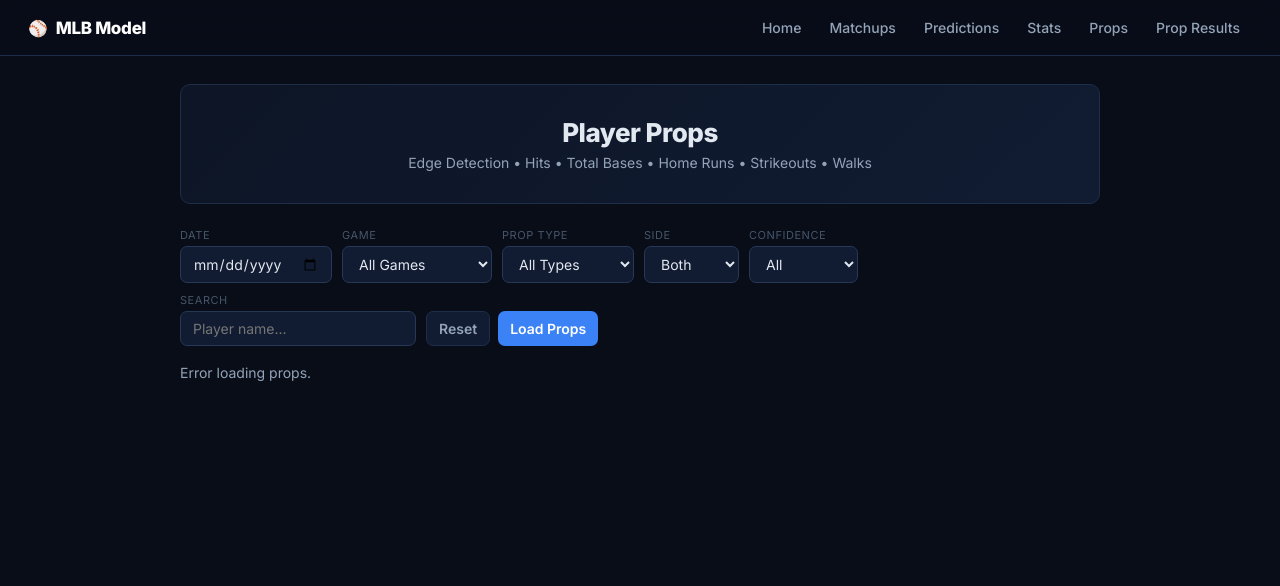
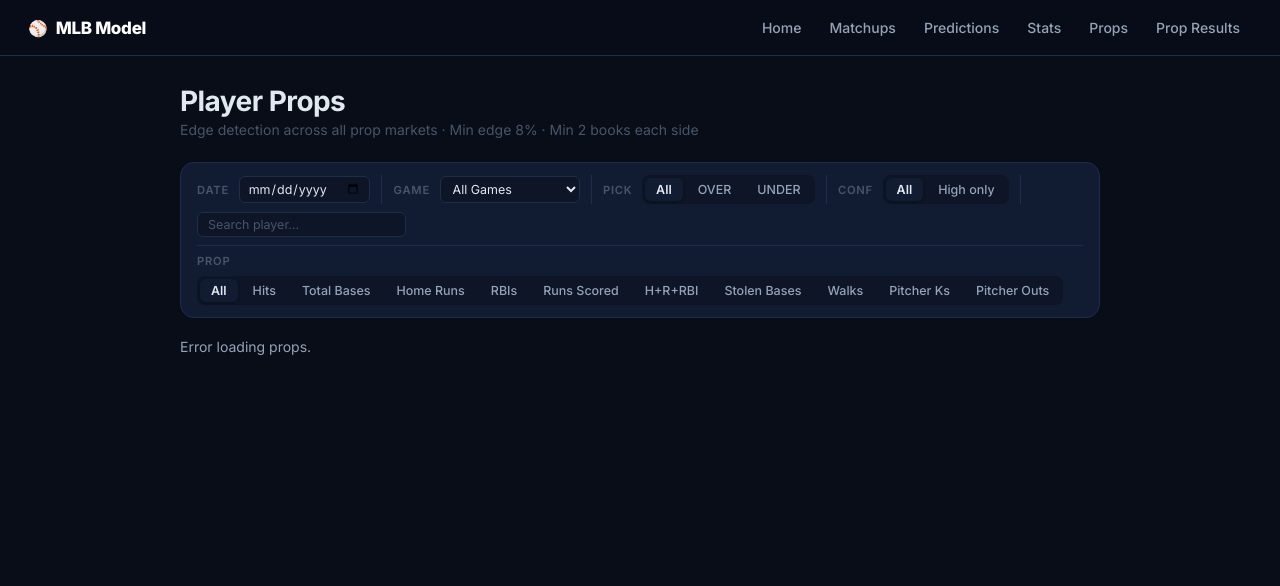
Before and after one commit to leod306/mlb-model, a Flask app: template app/templates/props.html in a window 1280 px wide. Shown: the top 586 px of the page. Run offline with Flask 3, Linux system fonts and the light colour scheme; the template is opened without the code that fills it, so the values that code supplies are empty; some libraries are stand-ins or nearby versions.

Commit message:
Redesign props page filter bar with pill buttons + all new prop types

```diff
--- a/app/templates/props.html
+++ b/app/templates/props.html
@@ -2,73 +2,58 @@
 {% block title %}Player Props{% endblock %}
 
 {% block content %}
-<header>
-  <h1>Player Props</h1>
-  <p>Edge Detection &bull; Hits &bull; Total Bases &bull; Home Runs &bull; Strikeouts &bull; Walks</p>
-</header>
-
-<div style="display:flex; gap:10px; flex-wrap:wrap; align-items:flex-end; margin-bottom:18px;">
-  <div>
-    <label style="font-size:11px;color:var(--text3);text-transform:uppercase;letter-spacing:.05em;display:block;margin-bottom:4px;">Date</label>
-    <input id="prop_date" type="date" value="{{ prop_date }}">
-  </div>
-  <div>
-    <label style="font-size:11px;color:var(--text3);text-transform:uppercase;letter-spacing:.05em;display:block;margin-bottom:4px;">Game</label>
-    <select id="gameFilter" style="min-width:150px;"><option value="">All Games</option></select>
-  </div>
-  <div>
-    <label style="font-size:11px;color:var(--text3);text-transform:uppercase;letter-spacing:.05em;display:block;margin-bottom:4px;">Prop Type</label>
-    <select id="propType">
-      <option value="">All Types</option>
-      <option value="batter_hits">Hits</option>
-      <option value="batter_total_bases">Total Bases</option>
-      <option value="batter_home_runs">Home Runs</option>
-      <option value="batter_rbis">RBIs</option>
-      <option value="batter_runs_scored">Runs Scored</option>
-      <option value="batter_hits_runs_rbis">H+R+RBI</option>
-      <option value="batter_stolen_bases">Stolen Bases</option>
-      <option value="batter_walks">Walks</option>
-      <option value="pitcher_strikeouts">Strikeouts</option>
-      <option value="pitcher_outs">Pitcher Outs</option>
-    </select>
-  </div>
-  <div>
-    <label style="font-size:11px;color:var(--text3);text-transform:uppercase;letter-spacing:.05em;display:block;margin-bottom:4px;">Side</label>
-    <select id="pickFilter">
-      <option value="">Both</option>
-      <option value="OVER">Overs</option>
-      <option value="UNDER">Unders</option>
-    </select>
-  </div>
-  <div>
-    <label style="font-size:11px;color:var(--text3);text-transform:uppercase;letter-spacing:.05em;display:block;margin-bottom:4px;">Confidence</label>
-    <select id="confFilter">
-      <option value="">All</option>
-      <option value="HIGH">High only</option>
-    </select>
-  </div>
-  <div>
-    <label style="font-size:11px;color:var(--text3);text-transform:uppercase;letter-spacing:.05em;display:block;margin-bottom:4px;">Search</label>
-    <input id="playerSearch" type="text" placeholder="Player name..." style="min-width:140px;">
-  </div>
-  <div style="display:flex;gap:8px;">
-    <button onclick="resetFilters()" style="background:var(--bg3);color:var(--text2);border-color:var(--border);">Reset</button>
-    <button onclick="loadProps()" style="background:var(--blue);color:white;border:none;">Load Props</button>
-  </div>
-</div>
-
-<div id="status" style="color:var(--text2);font-size:14px;margin-bottom:12px;">Loading...</div>
-<div id="summary"></div>
-<div id="cards"></div>
 
 <style>
+/* ── Filter bar ── */
+.props-header { margin-bottom: 1.5rem; }
+.props-header h1 { font-size: 1.75rem; font-weight: 700; letter-spacing: -.02em; margin-bottom: .2rem; }
+.props-header p  { color: var(--text3); font-size: .875rem; }
+
+.filter-bar {
+  background: var(--card); border: 1px solid var(--border);
+  border-radius: 14px; padding: .75rem 1rem;
+  margin-bottom: 1.25rem; display: flex; flex-wrap: wrap; gap: .5rem; align-items: center;
+}
+.filter-row { display: flex; flex-wrap: wrap; gap: .5rem; align-items: center; width: 100%; }
+.filter-row + .filter-row { padding-top: .5rem; border-top: 1px solid var(--border); }
+.flabel {
+  font-size: .7rem; font-weight: 600; text-transform: uppercase;
+  letter-spacing: .07em; color: var(--text3); align-self: center; margin-right: .1rem; white-space: nowrap;
+}
+.fdivider { width: 1px; background: var(--border); align-self: stretch; margin: 0 .2rem; }
+.fgroup { display: flex; gap: .25rem; background: var(--bg2); border-radius: 8px; padding: 3px; }
+.fb {
+  padding: 4px 11px; border-radius: 6px; border: none; background: transparent;
+  font-size: .78rem; font-weight: 500; color: var(--text2); cursor: pointer;
+  transition: all .12s; white-space: nowrap;
+}
+.fb:hover { background: var(--border); color: var(--text1); }
+.fb.active { background: var(--bg3); color: var(--text1); font-weight: 600; box-shadow: 0 1px 3px rgba(0,0,0,.25); }
+.fselect {
+  padding: 4px 8px; border-radius: 6px; border: 1px solid var(--border);
+  font-size: .78rem; color: var(--text1); background: var(--bg2); cursor: pointer;
+}
+.fsearch {
+  padding: 4px 10px; border-radius: 6px; border: 1px solid var(--border);
+  font-size: .78rem; color: var(--text1); background: var(--bg2); min-width: 130px;
+}
+.fsearch::placeholder { color: var(--text3); }
+.fdate {
+  padding: 4px 8px; border-radius: 6px; border: 1px solid var(--border);
+  font-size: .78rem; color: var(--text1); background: var(--bg2); cursor: pointer;
+}
+.fcount { font-size: .78rem; color: var(--text3); margin-left: auto; white-space: nowrap; }
+.fcount strong { color: var(--text1); }
+.load-btn {
+  padding: 5px 14px; border-radius: 6px; border: none;
+  background: var(--blue); color: #fff; font-size: .78rem; font-weight: 600; cursor: pointer;
+}
+.load-btn:hover { opacity: .85; }
+
 .prop-card {
-  background: var(--card);
-  border: 1px solid var(--border);
-  border-radius: var(--radius);
-  padding: 16px 18px;
-  margin-bottom: 10px;
-  transition: border-color 0.15s;
+  background: var(--card); border: 1px solid var(--border);
+  border-radius: var(--radius); padding: 16px 18px;
+  margin-bottom: 10px; transition: border-color 0.15s;
 }
 .prop-card:hover { border-color: var(--border2); }
 .prop-card.high-conf { border-color: #065f46; }
@@ -92,28 +77,101 @@
 .conf-fill { height:100%; border-radius:99px; background:linear-gradient(90deg,#3b82f6,#10b981); }
 .no-props { padding:48px; text-align:center; color:var(--text3); font-size:14px; }
 </style>
+
+<div class="props-header">
+  <h1>Player Props</h1>
+  <p>Edge detection across all prop markets · Min edge 8% · Min 2 books each side</p>
+</div>
+
+<div class="filter-bar">
+  <!-- Row 1: Date, Game, Pick, Confidence, Search, Load -->
+  <div class="filter-row">
+    <span class="flabel">Date</span>
+    <input id="prop_date" type="date" class="fdate" value="{{ prop_date }}" onchange="loadProps()">
+    <div class="fdivider"></div>
+    <span class="flabel">Game</span>
+    <select id="gameFilter" class="fselect" style="min-width:140px;"><option value="">All Games</option></select>
+    <div class="fdivider"></div>
+    <span class="flabel">Pick</span>
+    <div class="fgroup" id="pickGroup">
+      <button class="fb active" onclick="setPick('')">All</button>
+      <button class="fb" onclick="setPick('OVER')">OVER</button>
+      <button class="fb" onclick="setPick('UNDER')">UNDER</button>
+    </div>
+    <div class="fdivider"></div>
+    <span class="flabel">Conf</span>
+    <div class="fgroup" id="confGroup">
+      <button class="fb active" onclick="setConf('')">All</button>
+      <button class="fb" onclick="setConf('HIGH')">High only</button>
+    </div>
+    <div class="fdivider"></div>
+    <input id="playerSearch" type="text" class="fsearch" placeholder="Search player…">
+    <span class="fcount" id="propCount"></span>
+  </div>
+  <!-- Row 2: Prop type pills -->
+  <div class="filter-row">
+    <span class="flabel">Prop</span>
+    <div class="fgroup" id="typeGroup" style="flex-wrap:wrap;">
+      <button class="fb active" onclick="setType('')">All</button>
+      <button class="fb" onclick="setType('batter_hits')">Hits</button>
+      <button class="fb" onclick="setType('batter_total_bases')">Total Bases</button>
+      <button class="fb" onclick="setType('batter_home_runs')">Home Runs</button>
+      <button class="fb" onclick="setType('batter_rbis')">RBIs</button>
+      <button class="fb" onclick="setType('batter_runs_scored')">Runs Scored</button>
+      <button class="fb" onclick="setType('batter_hits_runs_rbis')">H+R+RBI</button>
+      <button class="fb" onclick="setType('batter_stolen_bases')">Stolen Bases</button>
+      <button class="fb" onclick="setType('batter_walks')">Walks</button>
+      <button class="fb" onclick="setType('pitcher_strikeouts')">Pitcher Ks</button>
+      <button class="fb" onclick="setType('pitcher_outs')">Pitcher Outs</button>
+    </div>
+  </div>
+</div>
+
+<div id="status" style="color:var(--text2);font-size:14px;margin-bottom:12px;"></div>
+<div id="summary"></div>
+<div id="cards"></div>
+
 {% endblock %}
 
 {% block scripts %}
 <script>
-const TYPE_LABEL={batter_hits:"Hits",batter_total_bases:"Total Bases",batter_home_runs:"Home Runs",batter_rbis:"RBIs",batter_runs_scored:"Runs",batter_hits_runs_rbis:"H+R+RBI",batter_stolen_bases:"Stolen Bases",batter_walks:"Walks",pitcher_strikeouts:"Strikeouts",pitcher_outs:"Pitcher Outs"};
+const TYPE_LABEL={batter_hits:"Hits",batter_total_bases:"Total Bases",batter_home_runs:"Home Runs",batter_rbis:"RBIs",batter_runs_scored:"Runs",batter_hits_runs_rbis:"H+R+RBI",batter_stolen_bases:"Stolen Bases",batter_walks:"Walks",pitcher_strikeouts:"Pitcher Ks",pitcher_outs:"Pitcher Outs"};
 const TYPE_CLS={batter_hits:"badge-hits",batter_total_bases:"badge-tb",batter_home_runs:"badge-hr",batter_rbis:"badge-hits",batter_runs_scored:"badge-hits",batter_hits_runs_rbis:"badge-tb",batter_stolen_bases:"badge-bb",batter_walks:"badge-bb",pitcher_strikeouts:"badge-ks",pitcher_outs:"badge-ks"};
-let allProps=[];
+
+let allProps = [];
+let fType = '', fPick = '', fConf = '', fGame = '';
+
+function setActive(groupEl, btn) {
+  groupEl.querySelectorAll('.fb').forEach(b => b.classList.remove('active'));
+  btn.classList.add('active');
+}
+function setType(v) {
+  fType = v;
+  setActive(document.getElementById('typeGroup'), event.target);
+  renderCards();
+}
+function setPick(v) {
+  fPick = v;
+  setActive(document.getElementById('pickGroup'), event.target);
+  renderCards();
+}
+function setConf(v) {
+  fConf = v;
+  setActive(document.getElementById('confGroup'), event.target);
+  renderCards();
+}
 
 function fmt(x,d=2){if(x==null||isNaN(+x))return"—";return(+x).toFixed(d);}
-function fmtPrice(p){if(p==null)return"—";const n=+p;const cls=n<0?"text-gold":"text-green";return`<span class="${cls}">${n>0?"+":""}${n}</span>`;}
-function fmtEdge(e){if(e==null)return"—";const n=+e;const pct=(n>=0?"+":"")+Math.round(n*1000)/10+"%";const cls=n>=0?"text-green":"text-red";return`<span class="${cls}" style="font-weight:700">${pct}</span>`;}
+function fmtPrice(p){if(p==null)return"—";const n=+p;return`<span class="${n<0?"text-gold":"text-green"}">${n>0?"+":""}${n}</span>`;}
+function fmtEdge(e){if(e==null)return"—";const n=+e;const pct=(n>=0?"+":"")+Math.round(n*1000)/10+"%";return`<span class="${n>=0?"text-green":"text-red"}" style="font-weight:700">${pct}</span>`;}
 
 function cardHTML(p,i){
   const mu=p.home_team&&p.away_team?`${p.away_team} @ ${p.home_team}`:"—";
   const tl=TYPE_LABEL[p.prop_type]||p.prop_type;
   const tc=TYPE_CLS[p.prop_type]||"";
-  const pc=p.pick==="OVER"?"badge-over":"badge-under";
-  const cc=p.confidence==="HIGH"?"badge-high":"badge-med";
   const price=p.pick==="OVER"?p.over_price:p.under_price;
-  const isHigh=p.confidence==="HIGH";
   const projPct=Math.round(Math.min(Math.abs(p.edge||0)/0.20*100,100));
-  return`<div class="prop-card ${isHigh?"high-conf":""}">
+  return`<div class="prop-card ${p.confidence==="HIGH"?"high-conf":""}">
     <div class="prop-header">
       <div>
         <div class="prop-player">${p.player_name||"—"}</div>
@@ -121,8 +179,8 @@ function cardHTML(p,i){
       </div>
       <div class="prop-badges">
         <span class="badge ${tc}">${tl}</span>
-        <span class="badge ${pc}">${p.pick}</span>
-        <span class="badge ${cc}">${p.confidence}</span>
+        <span class="badge ${p.pick==="OVER"?"badge-over":"badge-under"}">${p.pick}</span>
+        <span class="badge ${p.confidence==="HIGH"?"badge-high":"badge-med"}">${p.confidence}</span>
       </div>
     </div>
     <div class="prop-grid">
@@ -136,23 +194,20 @@ function cardHTML(p,i){
   </div>`;
 }
 
-function populateDropdowns(){
+function populateGameFilter(){
   const games=[...new Set(allProps.filter(p=>p.home_team&&p.away_team).map(p=>`${p.away_team} @ ${p.home_team}`))].sort();
   document.getElementById("gameFilter").innerHTML='<option value="">All Games</option>'+games.map(g=>`<option value="${g}">${g}</option>`).join("");
 }
 
 function filterProps(){
-  const game=document.getElementById("gameFilter").value;
-  const type=document.getElementById("propType").value;
-  const pick=document.getElementById("pickFilter").value;
-  const conf=document.getElementById("confFilter").value;
   const q=document.getElementById("playerSearch").value.trim().toLowerCase();
+  fGame=document.getElementById("gameFilter").value;
   return allProps.filter(p=>{
     const mu=p.home_team&&p.away_team?`${p.away_team} @ ${p.home_team}`:"";
-    if(game&&mu!==game)return false;
-    if(type&&p.prop_type!==type)return false;
-    if(pick&&p.pick!==pick)return false;
-    if(conf==="HIGH"&&p.confidence!=="HIGH")return false;
+    if(fGame&&mu!==fGame)return false;
+    if(fType&&p.prop_type!==fType)return false;
+    if(fPick&&p.pick!==fPick)return false;
+    if(fConf==="HIGH"&&p.confidence!=="HIGH")return false;
     if(q&&!(p.player_name||"").toLowerCase().includes(q))return false;
     return true;
   });
@@ -163,6 +218,7 @@ function renderCards(){
   const highs=filtered.filter(p=>p.confidence==="HIGH").length;
   const overs=filtered.filter(p=>p.pick==="OVER").length;
   const unders=filtered.filter(p=>p.pick==="UNDER").length;
+  document.getElementById("propCount").innerHTML=`<strong>${filtered.length}</strong> of ${allProps.length} props`;
   document.getElementById("summary").innerHTML=filtered.length===0?"": `
     <div class="summary-bar">
       <div class="summary-stat"><div class="val">${filtered.length}</div><div class="lbl">Total Edges</div></div>
@@ -180,18 +236,17 @@ function explainProp(i){
   const p=window._filteredProps[i];if(!p)return;
   const tl=TYPE_LABEL[p.prop_type]||p.prop_type;
   const mu=p.home_team&&p.away_team?`${p.away_team} @ ${p.home_team}`:"unknown game";
-  const edgePct=Math.round((p.edge||0)*1000)/10;
   window.explainPick(
     `Explain why the model likes ${p.player_name} ${p.pick} ${p.line} ${tl} in ${mu}.`,
     {player:p.player_name,prop:tl,line:p.line,pick:p.pick,projection:p.projection,
-     edge_pct:edgePct+"%",confidence:p.confidence,over_price:p.over_price,
-     under_price:p.under_price,bookmakers:p.bookmakers_used,matchup:mu,team:p.player_team}
+     edge_pct:Math.round((p.edge||0)*1000)/10+"%",confidence:p.confidence,
+     over_price:p.over_price,under_price:p.under_price,bookmakers:p.bookmakers_used,matchup:mu,team:p.player_team}
   );
 }
 
 async function loadProps(){
   const d=document.getElementById("prop_date").value;
-  document.getElementById("status").textContent="Loading...";
+  document.getElementById("status").textContent="Loading…";
   document.getElementById("summary").innerHTML="";
   document.getElementById("cards").innerHTML="";
   allProps=[];
@@ -199,18 +254,21 @@ async function loadProps(){
     const data=await(await fetch(`/api/props?prop_date=${encodeURIComponent(d)}`)).json();
     if(!data.ok||data.message){document.getElementById("status").textContent=data.message||"API error.";return;}
     allProps=data.props||[];
-    if(!allProps.length){document.getElementById("status").textContent=`No edges for ${d}. Run load_player_props.py first.`;return;}
-    document.getElementById("status").textContent=`${data.count} edge plays for ${d}.`;
-    populateDropdowns();renderCards();
+    document.getElementById("status").textContent="";
+    if(!allProps.length){document.getElementById("cards").innerHTML=`<div class="no-props">No edges for ${d}. Run load_player_props.py first.</div>`;return;}
+    populateGameFilter();renderCards();
   }catch(e){document.getElementById("status").textContent="Error loading props.";}
 }
 
-function resetFilters(){
-  ["gameFilter","propType","pickFilter","confFilter"].forEach(id=>document.getElementById(id).value="");
-  document.getElementById("playerSearch").value="";renderCards();
-}
-["gameFilter","propType","pickFilter","confFilter"].forEach(id=>document.getElementById(id).addEventListener("change",renderCards));
+document.getElementById("gameFilter").addEventListener("change",renderCards);
 document.getElementById("playerSearch").addEventListener("input",renderCards);
-document.addEventListener("DOMContentLoaded",loadProps);
+
+// Wire up group IDs after DOM ready
+document.addEventListener("DOMContentLoaded",()=>{
+  document.getElementById('typeGroup').querySelectorAll('.fb')[0].classList.add('active');
+  document.getElementById('pickGroup').querySelectorAll('.fb')[0].classList.add('active');
+  document.getElementById('confGroup').querySelectorAll('.fb')[0].classList.add('active');
+  loadProps();
+});
 </script>
 {% endblock %}
```
